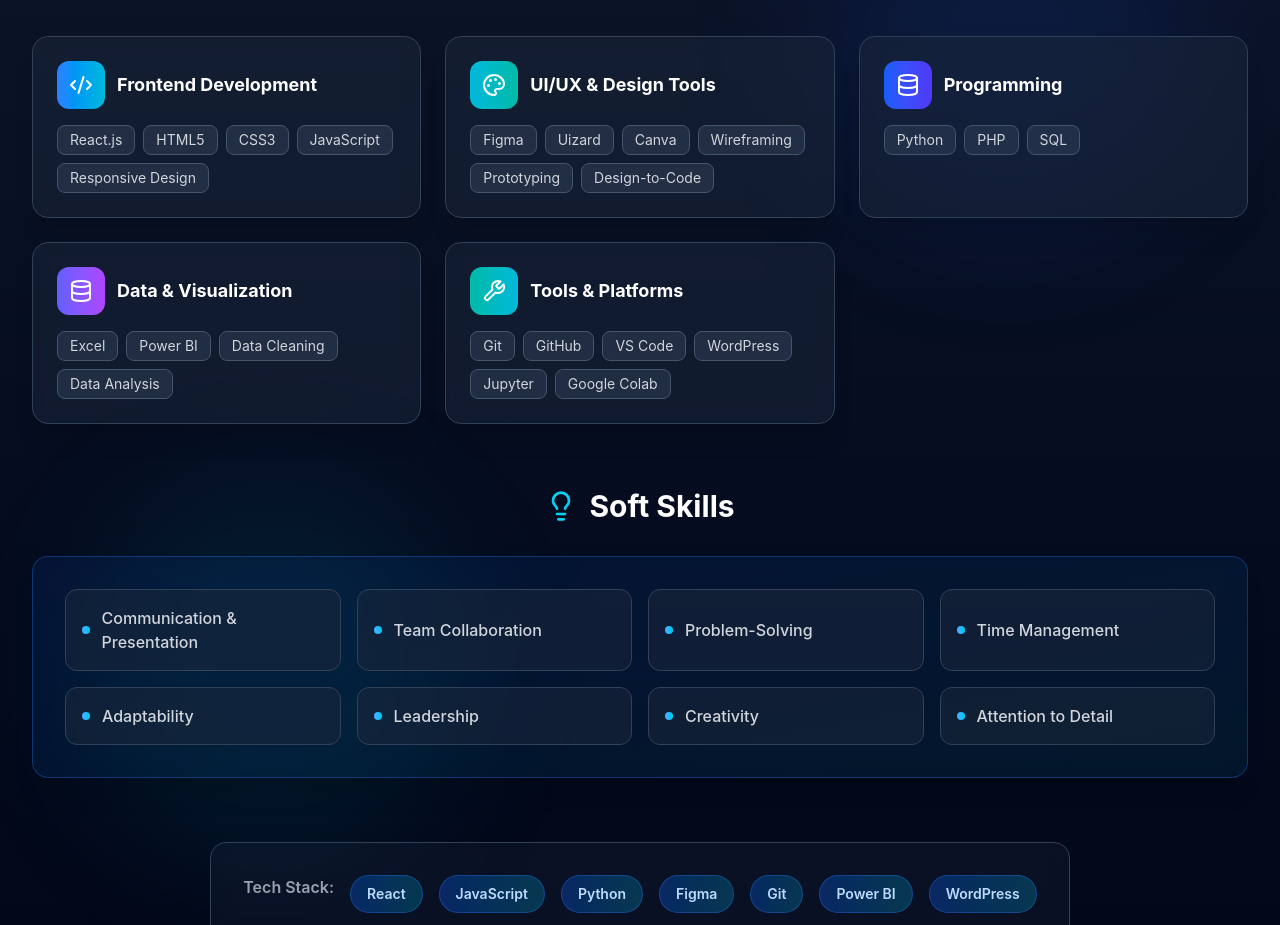
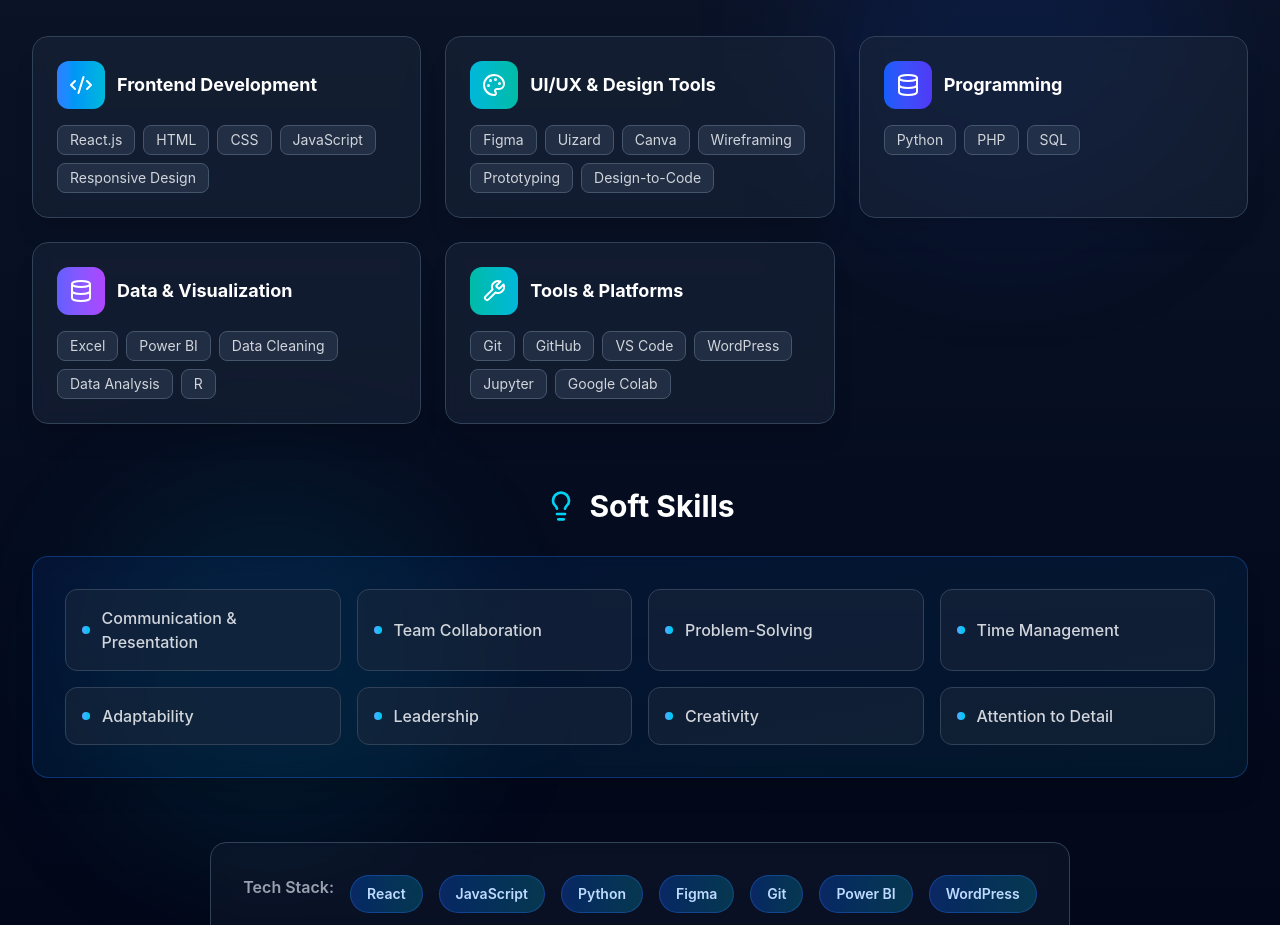
Before and after one commit to paviweediyabandaraweerakoon/Portfolio, a React (Vite) app: page / in a window 1280 px wide. Shown: the part 2046-2971 px from the top of the page. Built offline with nearby package versions, Linux system fonts and the light colour scheme.

Commit message:
Update Skills.tsx

```diff
--- a/src/app/components/Skills.tsx
+++ b/src/app/components/Skills.tsx
@@ -7,7 +7,7 @@
       category: 'Frontend Development',
       icon: Code2,
       color: 'from-blue-500 to-cyan-500',
-      skills: ['React.js', 'HTML5', 'CSS3', 'JavaScript', 'Responsive Design']
+      skills: ['React.js', 'HTML', 'CSS', 'JavaScript', 'Responsive Design']
     },
     {
       category: 'UI/UX & Design Tools',
@@ -25,7 +25,7 @@
       category: 'Data & Visualization',
       icon: Database,
       color: 'from-indigo-500 to-purple-500',
-      skills: ['Excel', 'Power BI', 'Data Cleaning', 'Data Analysis']
+      skills: ['Excel', 'Power BI', 'Data Cleaning', 'Data Analysis', 'R']
     },
     {
       category: 'Tools & Platforms',
```
